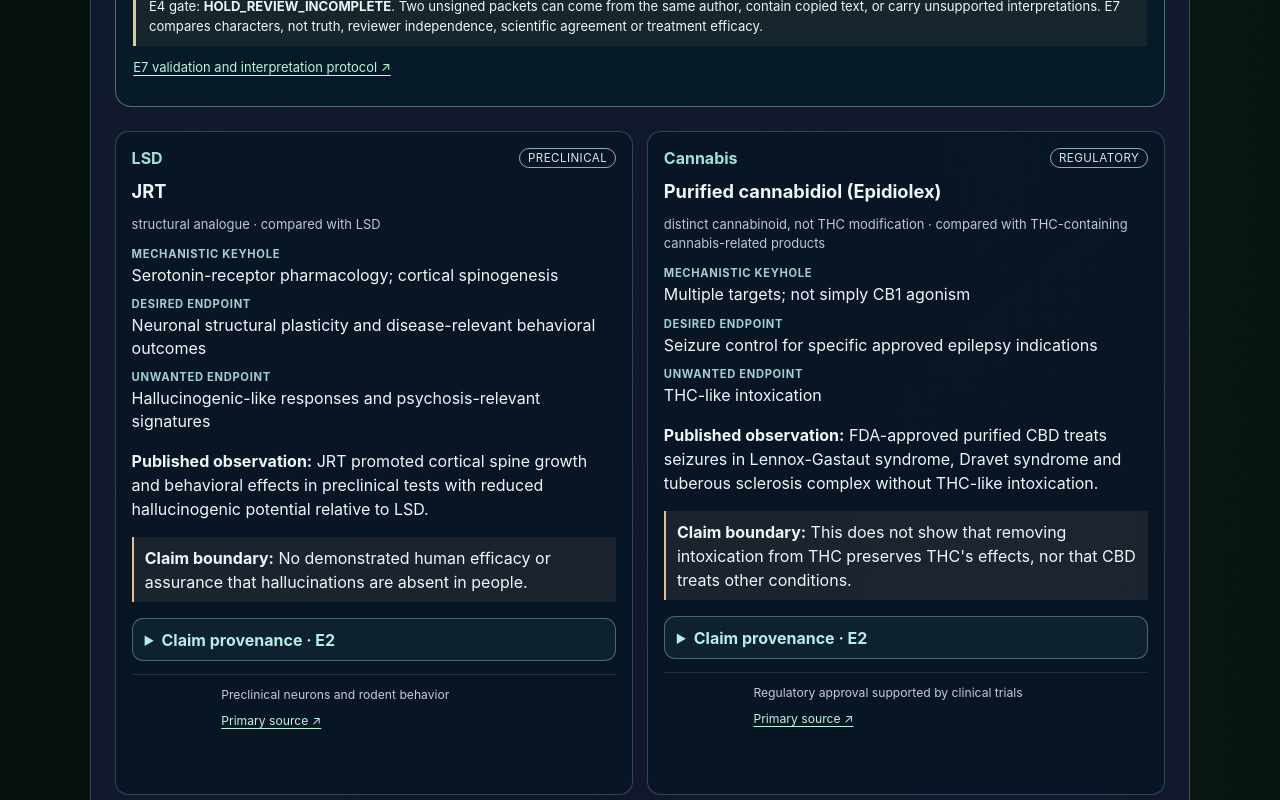
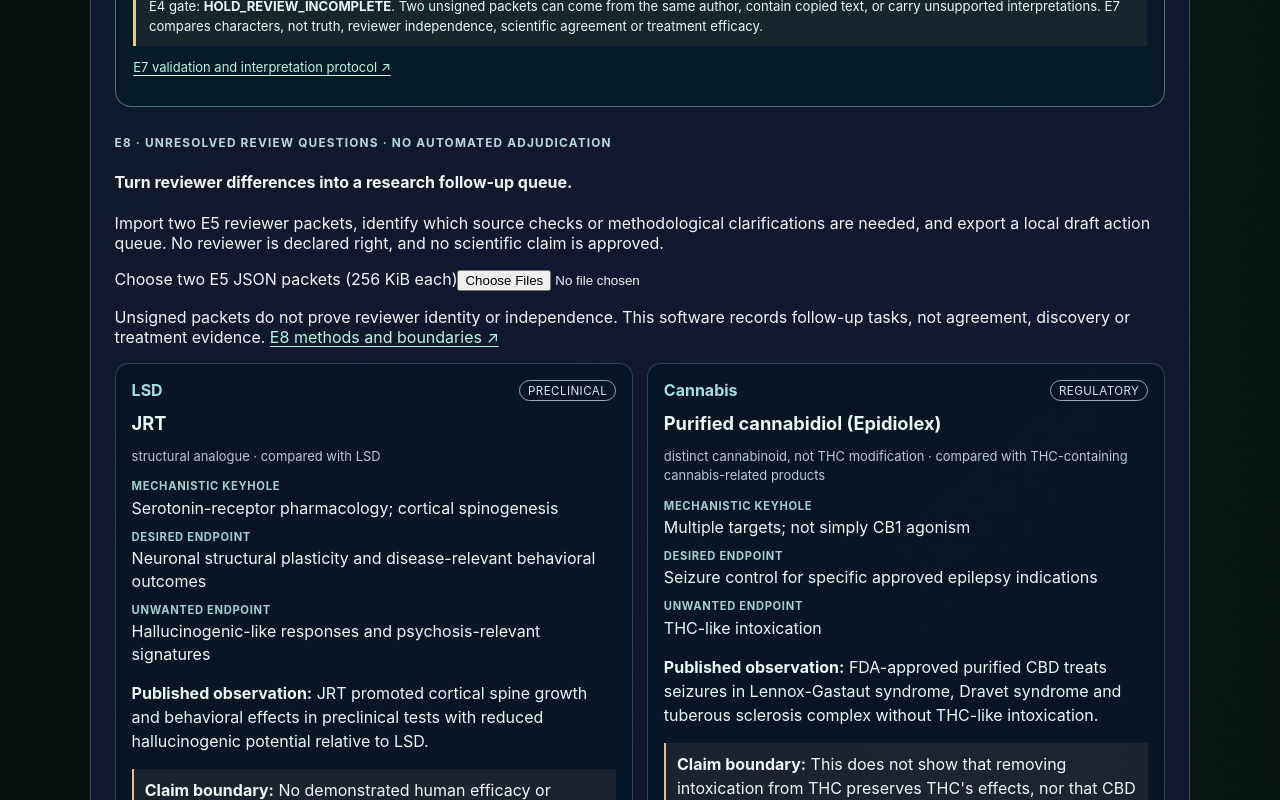
Before and after one commit to MichaelWave369/NestedBubbleGear, a React (Vite) app: page / in a window 1280 px wide. Shown: the part 8100-8900 px from the top of the page. Built offline with nearby package versions, Linux system fonts and the light colour scheme.

Commit message:
feat(es01-e8): integrate src/ES01Explorer.jsx

```diff
--- a/src/ES01Explorer.jsx
+++ b/src/ES01Explorer.jsx
@@ -7,6 +7,7 @@ import ES01ReadinessPanel from './ES01ReadinessPanel.jsx'
 import ES01ReviewHandoff from './ES01ReviewHandoff.jsx'
 import ES01PacketIntake from './ES01PacketIntake.jsx'
 import ES01ReviewerDifference from './ES01ReviewerDifference.jsx'
+import ES01FollowupQueue from './ES01FollowupQueue.jsx'
 import './es01Explorer.css'
 
 const ALL = 'All families'
@@ -48,6 +49,7 @@ export default function ES01Explorer() {
     <ES01ReviewHandoff />
     <ES01PacketIntake />
     <ES01ReviewerDifference />
+    <ES01FollowupQueue />
     <div className="es01-cards">
       {records.map(r => <article className="es01-card" key={r.id}>
         <div className="es01-card-head"><span className="es01-family">{r.family}</span><span className="es01-tier">{r.evidenceTier.replaceAll('-', ' ')}</span></div>
```
